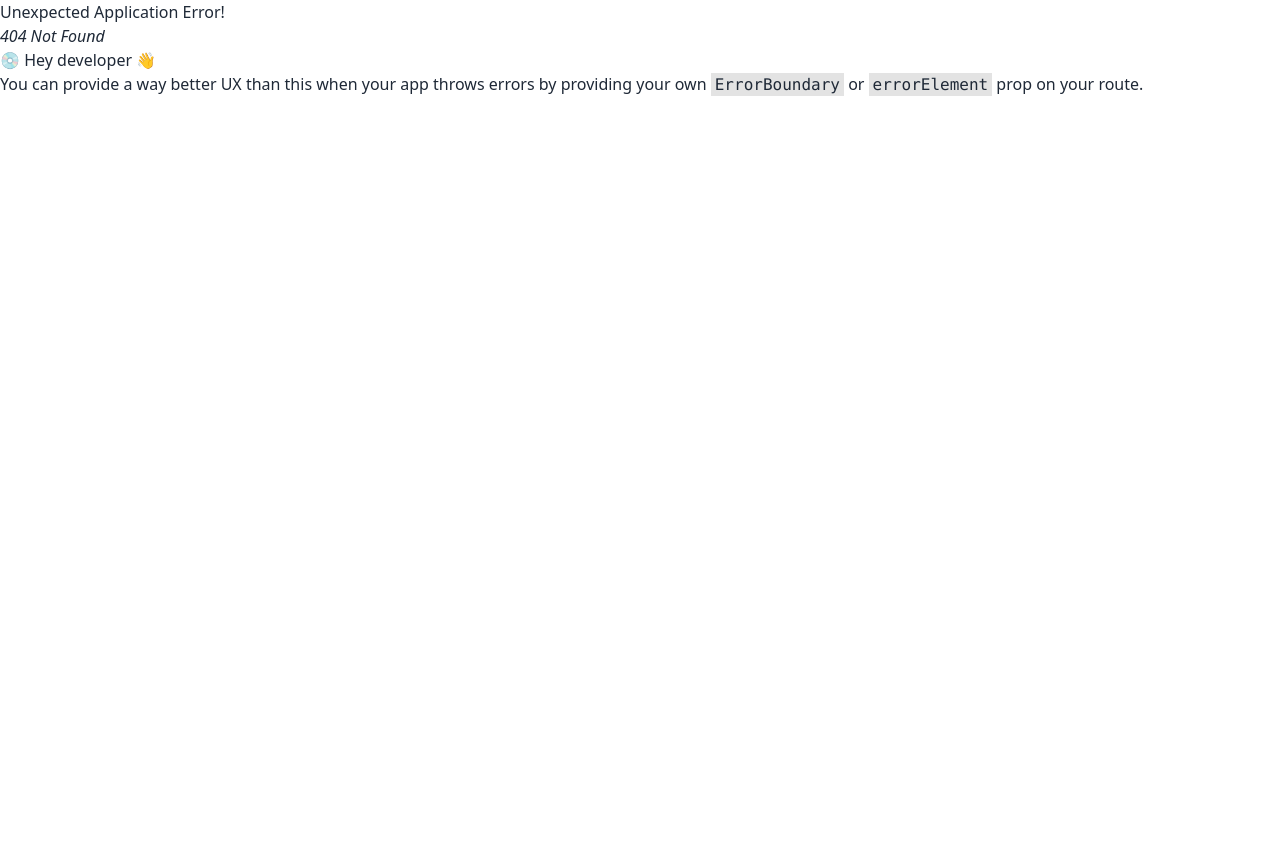
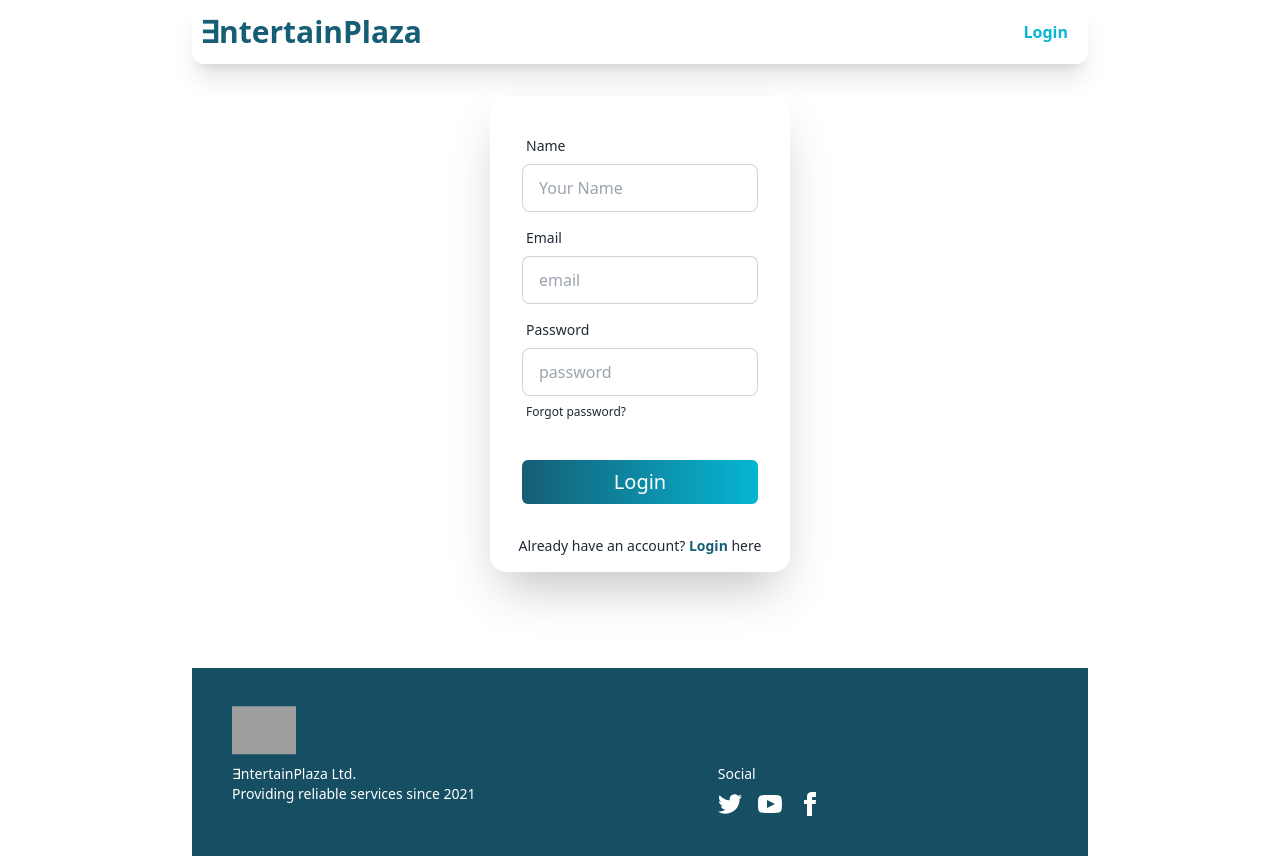
Before and after one commit to iftekharmahmud25/event-management, a React (Vite) app: page /signUp in a window 1280 px wide. Before the commit this address had no page. Before the commit the page ends 800 px from the top, so only its background shows below. Built offline with nearby package versions, Linux system fonts and the light colour scheme; grey boxes are pictures that could not be loaded.

Commit message:
added login and signup page

```diff
--- a/src/Pages/Login/Login.jsx
+++ b/src/Pages/Login/Login.jsx
@@ -1,10 +1,36 @@
+import { Link } from "react-router-dom";
 
 
 const Login = () => {
     return (
-        <div>
+        <div className="hero">
+        <div className="hero-content ">
 
+          <div className="card lg:w-[300px] shadow-2xl bg-base-100">
+            <form className="card-body">
+              <div className="form-control">
+                <label className="label">
+                  <span className="label-text">Email</span>
+                </label>
+                <input type="email" placeholder="email" className="input input-bordered" required />
+              </div>
+              <div className="form-control">
+                <label className="label">
+                  <span className="label-text">Password</span>
+                </label>
+                <input type="password" placeholder="password" className="input input-bordered" required />
+                <label className="label">
+                  <a href="#" className="label-text-alt link link-hover">Forgot password?</a>
+                </label>
+              </div>
+              <div className="form-control mt-6">
+                <button className="bg-gradient-to-r from-cyan-800  to-cyan-500 hover:bg-gradient-to-r hover:from-cyan-500 hover:to-cyan-800 text-xl  px-4 py-2 rounded-md text-white">Login</button>
+              </div>
+            </form>
+            <p className="text-center text-sm mb-4">Do not have an account? <Link to='/signUp' className="text-cyan-800 font-bold">Sign Up</Link> here</p>
+          </div>
         </div>
+      </div>
     );
 };
 
--- a/src/Pages/singup/SingUp.jsx
+++ b/src/Pages/singup/SingUp.jsx
@@ -1,10 +1,42 @@
+import { Link } from "react-router-dom";
 
 
 const SingUp = () => {
     return (
-        <div>
+        <div className="hero">
+        <div className="hero-content ">
 
+          <div className="card lg:w-[300px] shadow-2xl bg-base-100">
+            <form className="card-body">
+              <div className="form-control">
+                <label className="label">
+                  <span className="label-text">Name</span>
+                </label>
+                <input type="text" placeholder="Your Name" className="input input-bordered" required />
+              </div>
+              <div className="form-control">
+                <label className="label">
+                  <span className="label-text">Email</span>
+                </label>
+                <input type="email" placeholder="email" className="input input-bordered" required />
+              </div>
+              <div className="form-control">
+                <label className="label">
+                  <span className="label-text">Password</span>
+                </label>
+                <input type="password" placeholder="password" className="input input-bordered" required />
+                <label className="label">
+                  <a href="#" className="label-text-alt link link-hover">Forgot password?</a>
+                </label>
+              </div>
+              <div className="form-control mt-6">
+                <button className="bg-gradient-to-r from-cyan-800  to-cyan-500 hover:bg-gradient-to-r hover:from-cyan-500 hover:to-cyan-800 text-xl  px-4 py-2 rounded-md text-white">Login</button>
+              </div>
+            </form>
+            <p className="text-center text-sm mb-4">Already  have an account? <Link to='/login' className="text-cyan-800 font-bold">Login</Link> here</p>
+          </div>
         </div>
+      </div>
     );
 };
 
--- a/src/Shared/Navbar/Navbar.jsx
+++ b/src/Shared/Navbar/Navbar.jsx
@@ -1,4 +1,4 @@
-import { Link } from "react-router-dom";
+import { Link, NavLink } from "react-router-dom";
 
 
 const Navbar = () => {
@@ -6,11 +6,19 @@ const Navbar = () => {
         <div className="navbar bg-base-100 shadow-xl mb-4 rounded-xl">
             <div className="navbar-start">
 
-               <p className="md:text-3xl text-xl font-semibold md:font-bold text-cyan-800">&#8707;ntertainPlaza</p>
+               <Link to='/'> <p className="md:text-3xl text-xl font-semibold md:font-bold text-cyan-800">&#8707;ntertainPlaza</p></Link>
             </div>
 
             <div className="navbar-end">
-               <Link className="text-cyan-500 hover:text-cyan-800 font-bold pe-3">Login</Link>
+
+                <NavLink
+                    to='/login'
+                    className={({ isActive, isPending }) =>
+                        isPending ? "pending" : isActive ? "active underline text-cyan-800 font-bold pe-3" : "text-cyan-500 font-bold pe-3"
+                    }
+                >
+                 Login
+                </NavLink>
             </div>
         </div>
     );
```
Also changed, not shown: src/Routes/Routes.jsx (+10 -0 lines).
